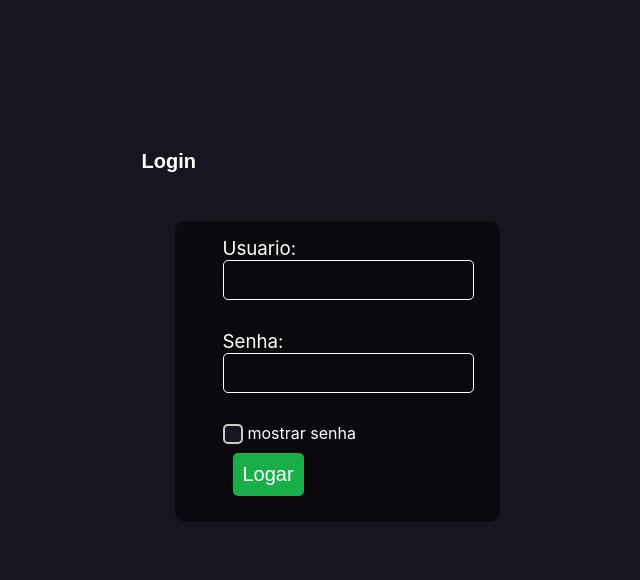
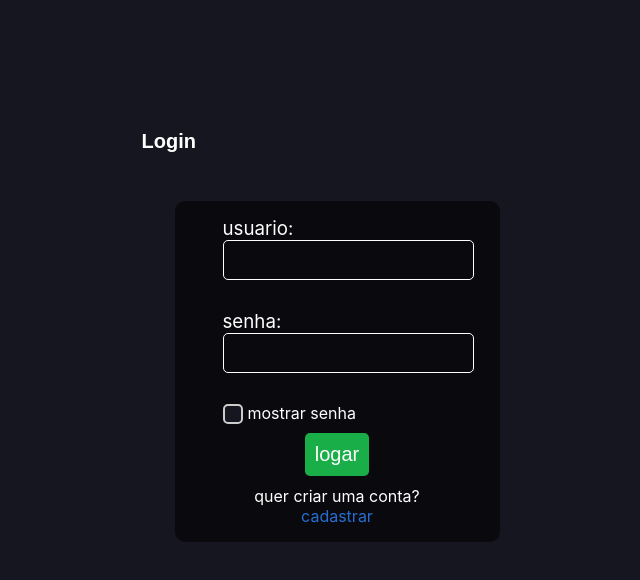
Before and after one commit to dsm-cefet-rj/ti-2024-1-grupo-three, a React (Vite) app in the folder frontend/: page /login in a window 1280 px wide. Shown: the top 580 px of the page, without its empty margins (303-943 px from the left). Built offline with nearby package versions, Linux system fonts and the light colour scheme.

Commit message:
botao de cadastro criado

```diff
--- a/frontend/src/pages/Cadastro/cadastro.jsx
+++ b/frontend/src/pages/Cadastro/cadastro.jsx
@@ -60,7 +60,7 @@ const Cadastro = () => {
     dispatch(addUser({ ...values123, id: idGen() }));
     navigate("/login");
   }
-  function handleClickLogin(e){
+  function handleClickLogin(e) {
     e.preventDefault();
     navigate("/login");
   }
@@ -131,10 +131,12 @@ const Cadastro = () => {
               </div>
             </div>
             <button type="submit" className="btn-cadastro">
-              Cadastrar
+              cadastrar
             </button>
-            <p className="pergunta-cadastro">Já tem uma conta?</p>
-            <a className="entrar-login-cadastro" onClick={handleClickLogin}>entrar</a>
+            <p className="pergunta-cadastro">já tem uma conta?</p>
+            <a className="entrar-login-cadastro" onClick={handleClickLogin}>
+              entrar
+            </a>
           </form>
         </div>
       </div>
--- a/frontend/src/pages/Login/login.css
+++ b/frontend/src/pages/Login/login.css
@@ -1,4 +1,4 @@
-.login-container{
+.login-container {
   background-color: #161621;
   width: 100%;
   height: 90vh;
@@ -7,48 +7,45 @@
   justify-content: center;
   align-items: center;
 }
-.login-header{
+.login-header {
   color: white;
-
 }
-.box-login{
-    background-color: #09090E;
+.box-login {
+  background-color: #09090e;
   width: fit-content;
   padding: 1rem;
   padding-left: 3rem;
   padding-right: 3rem;
   border-radius: 10px;
   margin: 3rem;
-
 }
-.box-login h3{
+.box-login h3 {
   color: white;
 }
-.input-certo{
+.input-certo {
   width: 100%;
   font-size: 1rem;
   border: 1px solid white;
   padding: 10px;
-    background-color: #09090E;
+  background-color: #09090e;
   color: #ffffff;
   border-radius: 5px;
   outline: none;
   margin-bottom: 30px;
-
 }
 
-input[type="checkbox"]{
+input[type="checkbox"] {
   display: none;
 }
-.btn-checkbox-personalizado{
+.btn-checkbox-personalizado {
   display: inline-block;
   position: relative;
   padding-left: 25px; /* espaço para o novo checkbox personalizado */
   cursor: pointer;
   color: white;
 }
-.btn-checkbox-personalizado::before{
-    content: '';
+.btn-checkbox-personalizado::before {
+  content: "";
   display: inline-block;
   width: 16px;
   height: 16px;
@@ -63,7 +60,7 @@ input[type="checkbox"]:checked + .btn-checkbox-personalizado::before {
   background-color: #0000ff;
 }
 .btn-checkbox-personalizado::after {
-    content: '\2713';
+  content: "\2713";
   font-size: 12px;
   color: #fff;
   position: absolute;
@@ -74,7 +71,7 @@ input[type="checkbox"]:checked + .btn-checkbox-personalizado::before {
 input[type="checkbox"]:checked + .btn-checkbox-personalizado:after {
   visibility: visible;
 }
-.btn-login{
+.btn-login {
   margin: 10px;
   font-size: 1.25rem;
   width: fit-content;
@@ -84,11 +81,11 @@ input[type="checkbox"]:checked + .btn-checkbox-personalizado:after {
   background-color: #19ae47;
   border: none;
 }
-.btn-login:hover{
+.btn-login:hover {
   background-color: #115a28;
   cursor: pointer;
 }
-.input-error{
+.input-error {
   width: 100%;
   font-size: 1rem;
   border: 1px solid red;
@@ -99,3 +96,25 @@ input[type="checkbox"]:checked + .btn-checkbox-personalizado:after {
   outline: none;
   margin-bottom: 30px;
 }
+
+.pergunta-login {
+  color: white;
+}
+.entrar-cadastro-login {
+  color: #246fd1;
+}
+.entrar-cadastro-login:hover {
+  text-decoration: underline;
+  cursor: pointer;
+}
+
+.form-login {
+  display: flex;
+  flex-direction: column;
+}
+
+.botoes {
+  display: flex;
+  flex-direction: column;
+  align-items: center;
+}
--- a/frontend/src/pages/Login/login.jsx
+++ b/frontend/src/pages/Login/login.jsx
@@ -63,6 +63,10 @@ const Login = () => {
     setPasswordVisible(!passwordVisible);
   };
 
+  function handleClickCadastro(e) {
+    e.preventDefault();
+    navigate("/");
+  }
   return (
     <div className="login-container">
       <div>
@@ -70,8 +74,8 @@ const Login = () => {
           <h1>Login</h1>
         </div>
         <div className="box-login">
-          <form onSubmit={handleSubmit}>
-            <h3>Usuario:</h3>
+          <form className="form-login" onSubmit={handleSubmit}>
+            <h3>usuario:</h3>
             <input
               type="text"
               name="mensagem"
@@ -79,7 +83,7 @@ const Login = () => {
               onChange={handleChangeUser}
               className={inputErrorUser ? "input-error" : "input-certo"}
             ></input>
-            <h3>Senha:</h3>
+            <h3>senha:</h3>
             <input
               type={passwordVisible ? "text" : "password"}
               name="mensagem"
@@ -103,9 +107,18 @@ const Login = () => {
                 mostrar senha
               </label>
             </div>
-            <button type="submit" className="btn-login">
-              Logar
-            </button>
+            <div className="botoes">
+              <button type="submit" className="btn-login">
+                logar
+              </button>
+              <p className="pergunta-login">quer criar uma conta?</p>
+              <a
+                className="entrar-cadastro-login"
+                onClick={handleClickCadastro}
+              >
+                cadastrar
+              </a>
+            </div>
           </form>
         </div>
       </div>
```
Lines whose indentation alone changed are shown as unchanged.
